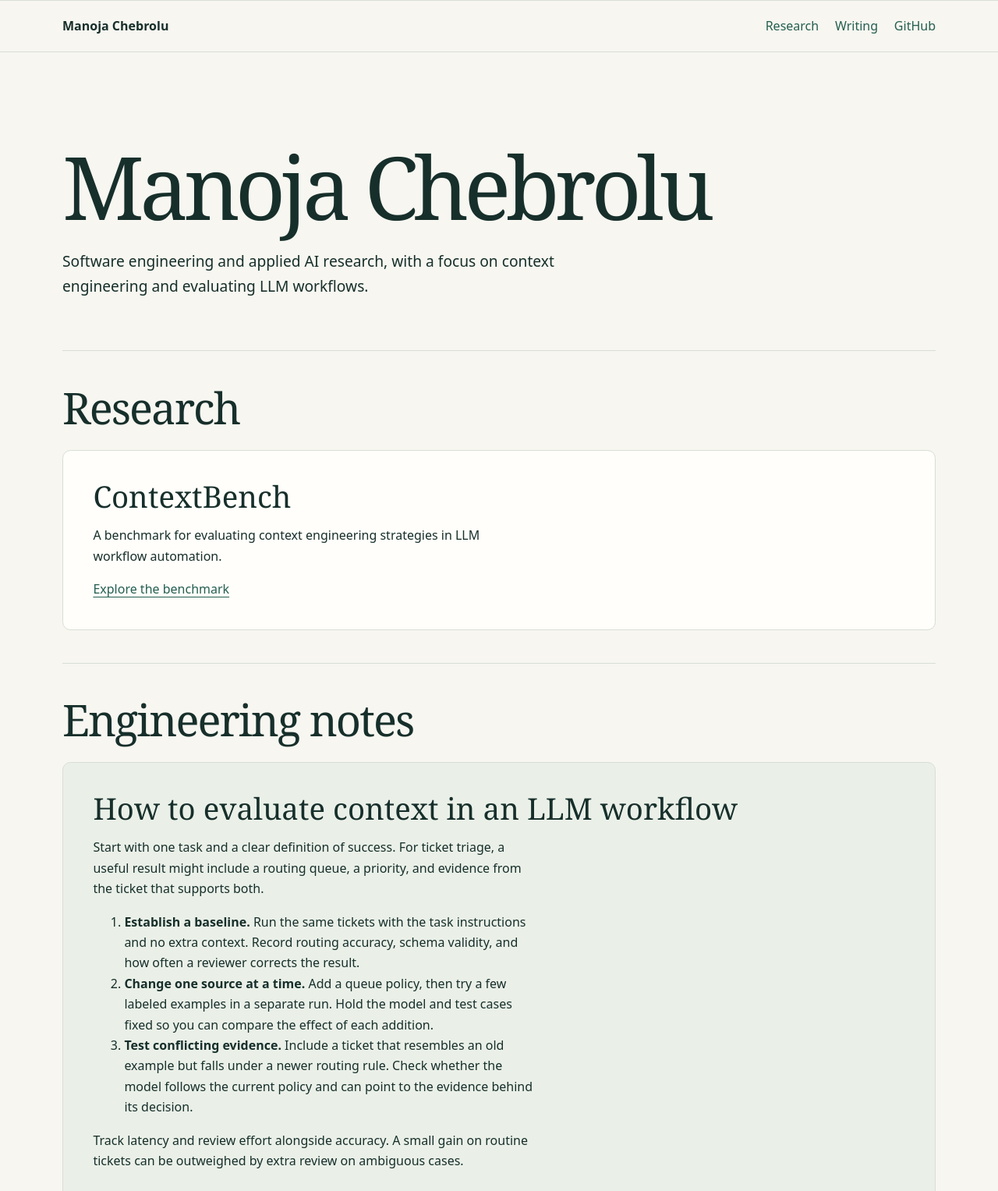
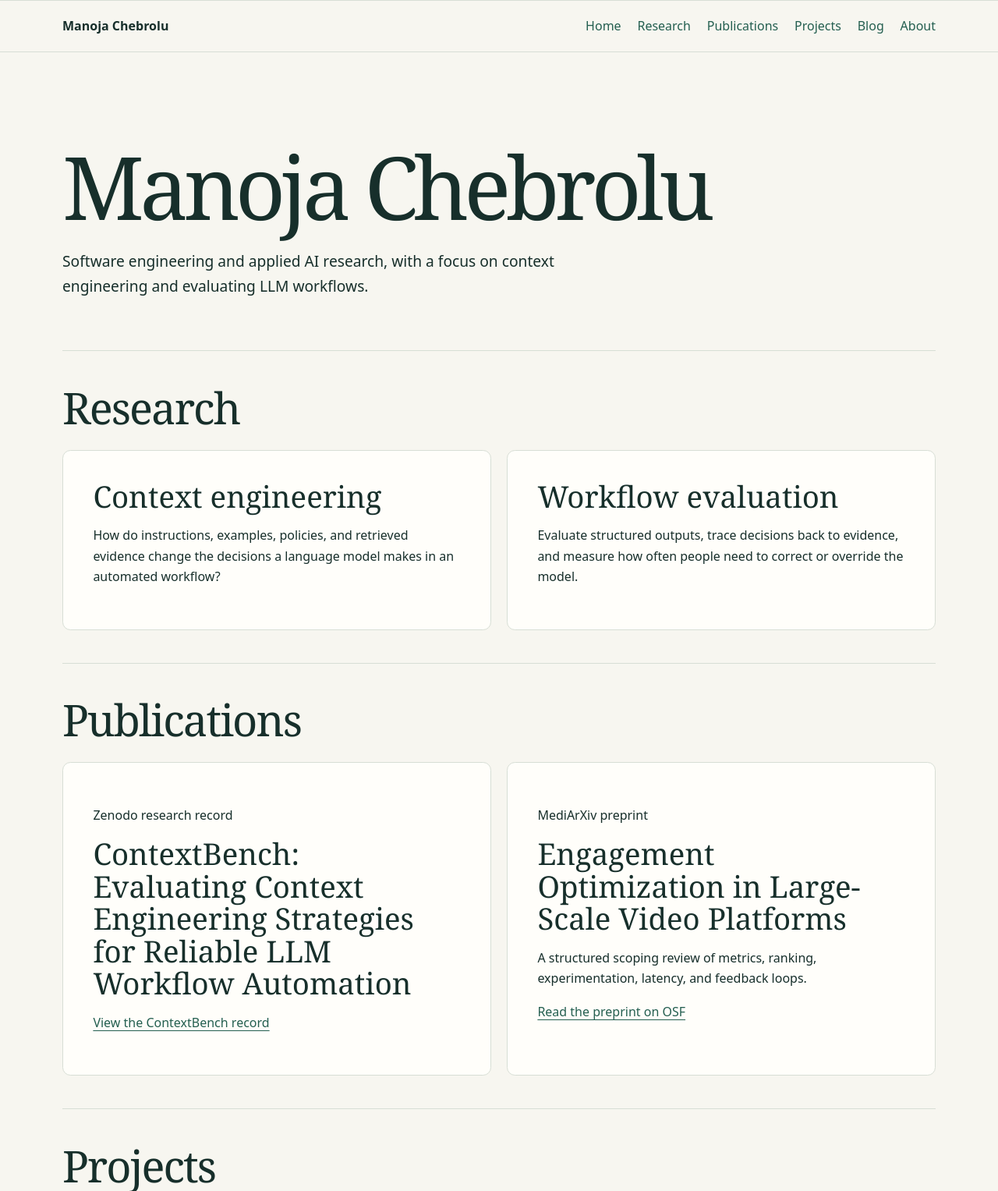
Before and after one commit to chebrma99/chebrma99.github.io, a plain HTML site: page index.html in a window 1280 px wide. Shown: the top 1527 px of the page at 78% size. Drawn offline with Linux system fonts and the light colour scheme.

Commit message:
Build six sections for Manoja’s research site

```diff
--- a/index.html
+++ b/index.html
@@ -13,13 +13,28 @@ header .wrap{display:flex;justify-content:space-between;align-items:center;gap:1
 </style>
 </head>
 <body>
-<header><div class="wrap"><strong>Manoja Chebrolu</strong><nav aria-label="Main navigation"><a href="#research">Research</a><a href="#writing">Writing</a><a href="https://github.com/chebrma99">GitHub</a></nav></div></header>
+<header><div class="wrap"><strong>Manoja Chebrolu</strong><nav aria-label="Main navigation"><a href="#home">Home</a><a href="#research">Research</a><a href="#publications">Publications</a><a href="#projects">Projects</a><a href="#blog">Blog</a><a href="#about">About</a></nav></div></header>
 <main class="wrap">
-<div class="hero"><h1>Manoja Chebrolu</h1><p>Software engineering and applied AI research, with a focus on context engineering and evaluating LLM workflows.</p></div>
-<section id="research"><h2>Research</h2><div class="grid">
-<article><h3>ContextBench</h3><p>A benchmark for evaluating context engineering strategies in LLM workflow automation.</p><a href="https://github.com/chebrma99/ContextBench">Explore the benchmark</a></article>
-</div></section>
-<section id="writing"><h2>Engineering notes</h2><div class="grid">
+<div class="hero" id="home"><h1>Manoja Chebrolu</h1><p>Software engineering and applied AI research, with a focus on context engineering and evaluating LLM workflows.</p></div>
+<section id="research" aria-labelledby="research-title">
+<h2 id="research-title">Research</h2>
+<div class="grid">
+<article><h3>Context engineering</h3><p>How do instructions, examples, policies, and retrieved evidence change the decisions a language model makes in an automated workflow?</p></article>
+<article><h3>Workflow evaluation</h3><p>Evaluate structured outputs, trace decisions back to evidence, and measure how often people need to correct or override the model.</p></article>
+</div>
+</section>
+<section id="publications" aria-labelledby="publications-title">
+<h2 id="publications-title">Publications</h2>
+<div class="grid">
+<article><p>Zenodo research record</p><h3>ContextBench: Evaluating Context Engineering Strategies for Reliable LLM Workflow Automation</h3><p><a href="https://doi.org/10.5281/zenodo.20823546">View the ContextBench record</a></p></article>
+<article><p>MediArXiv preprint</p><h3>Engagement Optimization in Large-Scale Video Platforms</h3><p>A structured scoping review of metrics, ranking, experimentation, latency, and feedback loops.</p><a href="https://osf.io/preprints/mediarxiv/gp8vy_v2">Read the preprint on OSF</a></article>
+</div>
+</section>
+<section id="projects" aria-labelledby="projects-title">
+<h2 id="projects-title">Projects</h2>
+<div class="grid"><article><h3>ContextBench</h3><p>A reproducible benchmark for comparing context engineering strategies in LLM workflow automation.</p><a href="https://github.com/chebrma99/ContextBench">Explore the source code on GitHub</a></article></div>
+</section>
+<section id="writing" aria-labelledby="blog"><h2 id="blog">Blog</h2><p>Engineering notes on designing and evaluating reliable AI workflows.</p><div class="grid">
 <article class="note" id="evaluating-context"><h3>How to evaluate context in an LLM workflow</h3>
 <p>Start with one task and a clear definition of success. For ticket triage, a useful result might include a routing queue, a priority, and evidence from the ticket that supports both.</p>
 <ol><li><strong>Establish a baseline.</strong> Run the same tickets with the task instructions and no extra context. Record routing accuracy, schema validity, and how often a reviewer corrects the result.</li>
@@ -28,6 +43,10 @@ header .wrap{display:flex;justify-content:space-between;align-items:center;gap:1
 <p>Track latency and review effort alongside accuracy. A small gain on routine tickets can be outweighed by extra review on ambiguous cases.</p>
 </article>
 </div></section>
+<section id="about" aria-labelledby="about-title"><h2 id="about-title">About</h2>
+<p>Manoja Chebrolu works in software engineering and applied AI research. Her research focuses on how context affects the reliability of LLM workflows and how to evaluate those systems in reproducible ways.</p>
+<p><a href="https://github.com/chebrma99">Manoja on GitHub</a></p>
+</section>
 </main>
 <footer><div class="wrap"><a href="https://manojachebrolu.blogspot.com/">Blogger editions</a></div></footer>
 </body>
```
